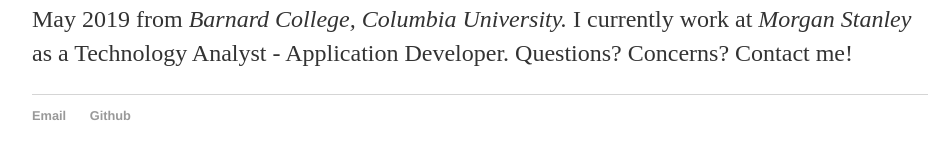
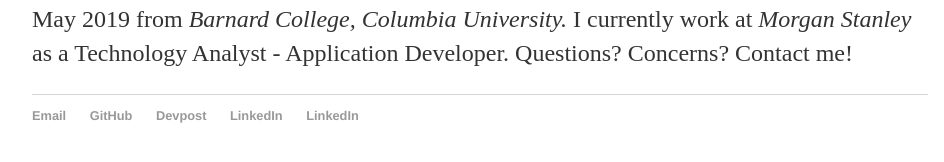
Before and after one commit to tsaosun/tsaosun.github.io, a Jekyll site: the page built from index.html, in a window 1280 px wide. Shown: the part 228-390 px from the top of the page, without its empty margins (160-1104 px from the left). Built offline with Jekyll 4.4.1, drawn with Linux system fonts in a browser that asks for light colours.

```diff
--- a/_layouts/default.html
+++ b/_layouts/default.html
@@ -21,7 +21,10 @@
 			<footer>
 	    		<ul>
 	        		<li><a href="mailto:tahsinasaosun@gmail.com">Email</a></li>
-	        		<li><a href="https://github.com/tsaosun">Github</a></li>
+	        		<li><a href="https://github.com/tsaosun">GitHub</a></li>
+					<li><a href="https://devpost.com/tsaosun">Devpost</a></li>
+					<li><a href="https://linkedin.com/in/tsaosun">LinkedIn</a></li>
+					<li><a href="https://twitter.com/chattytahs">LinkedIn</a></li>
 				</ul>
 			</footer>
 		</body>
```
Also changed, not shown: about/index.html (added, +9 -0 lines).
